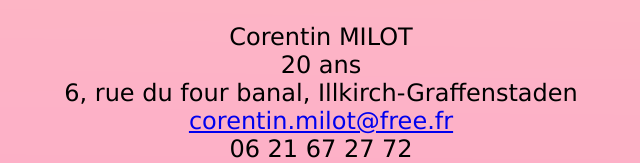
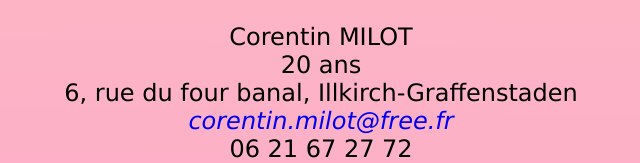
Before and after one commit to Kaoupk/CV, a PHP site: page / in a window 1280 px wide, after a click on "Contact". Shown: the part 830-993 px from the top of the page, without its empty margins (319-959 px from the left). Run offline with PHP 8.4, Linux system fonts and the light colour scheme.

Commit message:
Décoration du lien email

```diff
--- a/src/css/style.css
+++ b/src/css/style.css
@@ -13,8 +13,23 @@ body{
 	width: 100;
   -webkit-background-size: cover;
   background-size: cover;
+	}
 
-	}
+.mail{
+	text-decoration: none;
+	font-style: oblique;
+}
+
+.mail:hover{
+	font-weight: bold;
+	color: #4caf50;
+}
+
+.mail:active{
+	font-weight: lighter;
+	color: black;
+}
+
 #button, #delete{
 	background: linear-gradient(to bottom right, #FF9FC5, #000000);
 	border: none;
--- a/src/index.php
+++ b/src/index.php
@@ -149,7 +149,7 @@ else {
         Corentin MILOT<br/>
 	    20 ans<br/>
 	    6, rue du four banal, Illkirch-Graffenstaden<br/>
-	    <a href="mailto:corentin.milot@free.fr">corentin.milot@free.fr</a><br/>
+	    <a class ="mail" href="mailto:corentin.milot@free.fr">corentin.milot@free.fr</a><br/>
 	    06 21 67 27 72
 	  </p>
 	</div>
```
